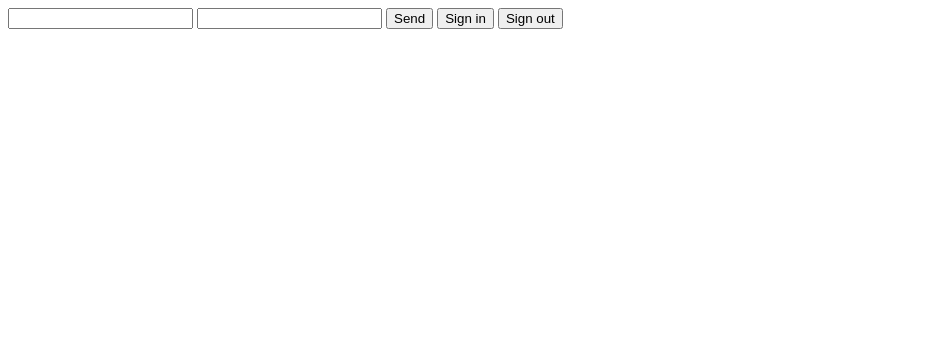
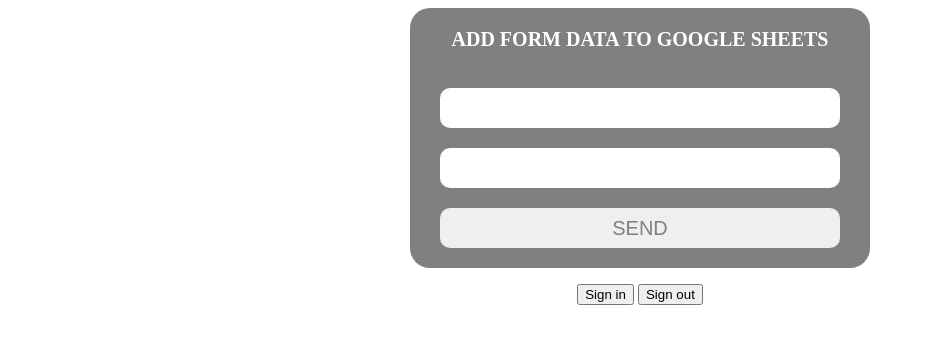
Before and after one commit to GitKurmax/Google-Sheets-Api, a plain HTML site: page index.html in a window 1280 px wide. Shown: the whole page, without its empty margins (0-925 px from the left). Drawn offline with Linux system fonts and the light colour scheme.

Commit message:
Added form design

```diff
--- a/index.html
+++ b/index.html
@@ -1,9 +1,19 @@
 <html>
-  <head></head>
+  <head>
+    <link rel="stylesheet" href="style.css">
+  </head>
   <body>
-    <input class="name" type="text">
-    <input class="surname" type="text">
-    <button class="put">Send</button>
+    <form>
+      <p>Add form data to Google Sheets</p>
+      <input class="name" type="text">
+      <input class="surname" type="text">
+      <button class="put">Send</button>
+    </form>
+
+    <div>
+      <button id="signin-button" onclick="handleSignInClick()">Sign in</button>
+      <button id="signout-button" onclick="handleSignOutClick()">Sign out</button>
+    </div>
     <!--
     BEFORE RUNNING:
     ---------------
@@ -91,7 +101,5 @@
       onload="this.onload=function(){};handleClientLoad()"
       onreadystatechange="if (this.readyState === 'complete') this.onload()">
     </script>
-    <button id="signin-button" onclick="handleSignInClick()">Sign in</button>
-    <button id="signout-button" onclick="handleSignOutClick()">Sign out</button>
   </body>
 </html>
--- /dev/null
+++ b/style.css
@@ -0,0 +1,44 @@
+body {
+  display: flex;
+  flex-direction: column;
+  justify-content: center;
+  align-items: center;
+}
+
+form {
+  width: 100%;
+  max-width: 400px;
+  background: gray;
+  padding: 10px 30px 20px;
+  border-radius: 20px;
+}
+
+form * {
+  display: block;
+  width: 100%;
+  height: 40px;
+  border: none;
+}
+
+form p {
+  color: #fff;
+  font-size: 20px;
+  text-transform: uppercase;
+  font-weight: bold;
+  margin-top: 10px;
+  text-align: center;
+}
+
+form button {
+  height: 40px;
+  border-radius: 10px;
+  color: gray;
+  text-transform: uppercase;
+  font-size: 20px;
+}
+
+form input {
+  height: 40px;
+  margin-bottom: 20px;
+  border-radius: 10px;
+}
```
